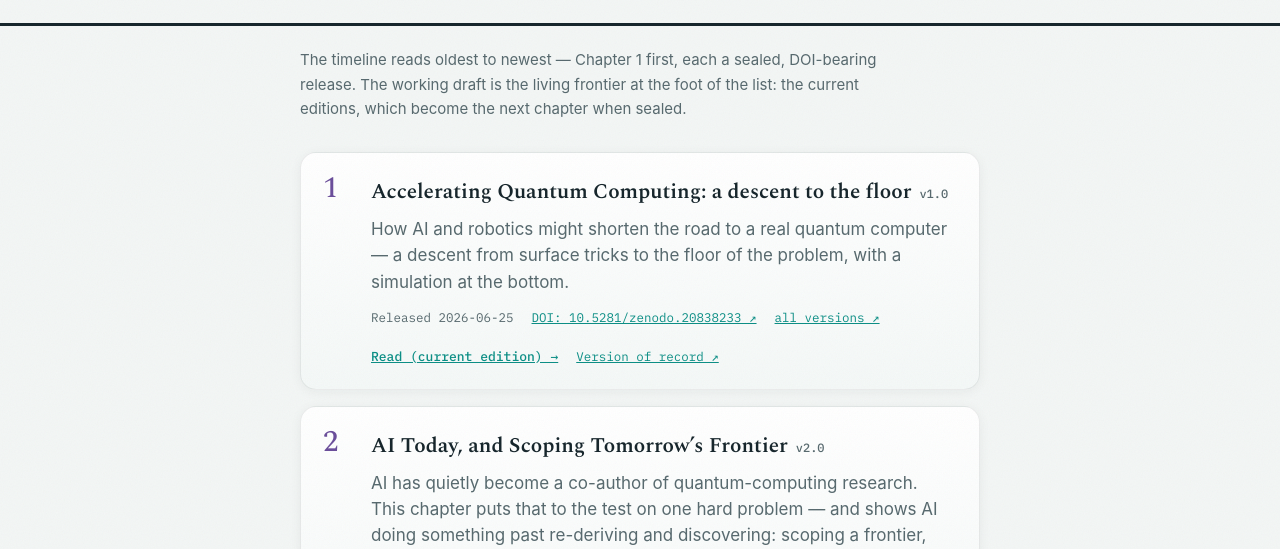
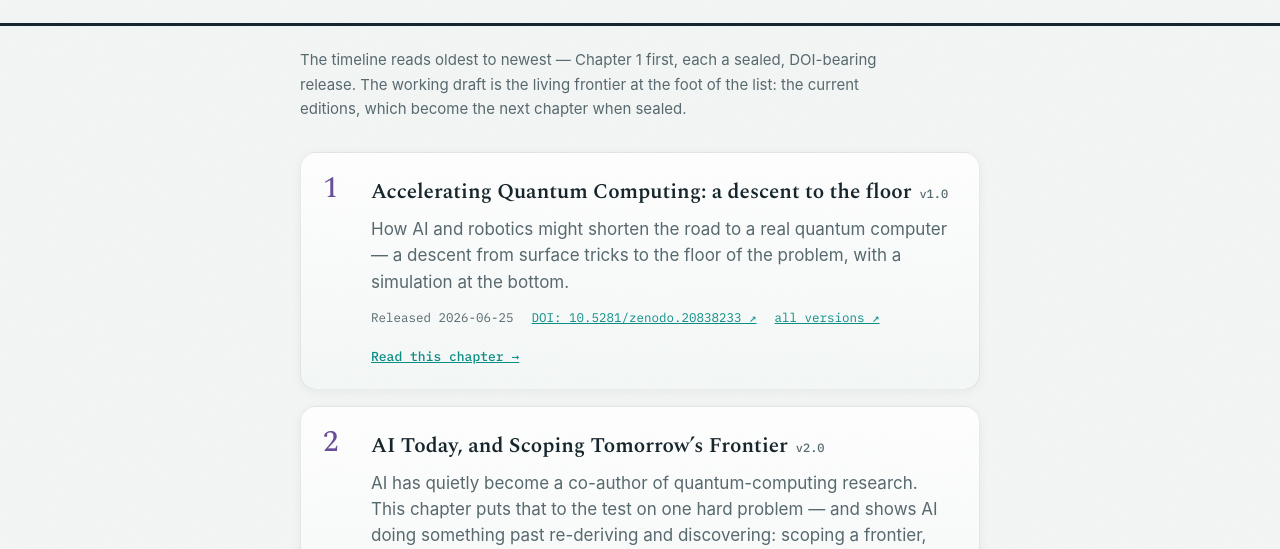
Before and after one commit to m4gr4th34/dossier-QC-Accelerate, a website: page lineage.html in a window 1280 px wide. Shown: the part 251-800 px from the top of the page. Drawn offline with nearby package versions, Linux system fonts and the light colour scheme.

Commit message:
Restore Migration #6 single-door lineage read-link (Pass 2 regression): read chapters at their paper, not the missing live/ reskin

```diff
--- a/lineage.html
+++ b/lineage.html
@@ -449,18 +449,15 @@
       cdoiEl.textContent = 'DOI (all versions): ' + cdoi + ' ↗';
       meta.appendChild(cdoiEl);
     }
-    // TWO doors per chapter: the PRIMARY read door is the current-skin re-skin (live/<tag>/),
-    // the RECORD door is the frozen, DOI'd bytes (chapters/<tag>/, via c.path) the DOI cites.
+    // ONE record door per chapter: the frozen, DOI'd bytes the DOI cites (chapters/<tag>/, via c.path).
+    // The live/<tag>/ re-skin is not used here (#5 deferred) — read the record directly. The paper
+    // file differs by chapter model: legacy chapters keep the self-explaining edition at paper.html;
+    // new-model chapters have it at index.html. Per-entry override c.read; defaults to index.html.
     var read = document.createElement('a');
     read.className = 'ch-read';
-    read.href = 'live/' + (c.tag || '') + '/index.html';   // current-skin reading view
-    read.textContent = 'Read (current edition) →';
+    read.href = (c.path || '') + (c.read || 'index.html');
+    read.textContent = 'Read this chapter →';
     meta.appendChild(read);
-    var record = document.createElement('a');
-    record.href = (c.path || '') + 'index.html';           // the immutable record — the DOI'd bytes
-    record.target = '_blank'; record.rel = 'noopener';
-    record.textContent = 'Version of record ↗';
-    meta.appendChild(record);
 
     li.appendChild(meta);
     return li;
--- a/lineage.json
+++ b/lineage.json
@@ -8,7 +8,8 @@
       "released": "2026-06-25",
       "version_doi": "10.5281/zenodo.20838233",
       "concept_doi": "10.5281/zenodo.20838232",
-      "path": "chapters/v1.0/"
+      "path": "chapters/v1.0/",
+      "read": "paper.html"
     },
     {
       "n": 2,
@@ -18,7 +19,8 @@
       "released": "2026-06-25",
       "version_doi": "10.5281/zenodo.20856502",
       "concept_doi": "10.5281/zenodo.20838232",
-      "path": "chapters/v2.0/"
+      "path": "chapters/v2.0/",
+      "read": "paper.html"
     }
   ]
 }
```
Also changed, not shown: dossier.html (+1 -1 lines), editions/lineage.source.html (+6 -9 lines), index.html (+1 -1 lines), skin/edition.html (+1 -1 lines), verify.html (+1 -1 lines).
